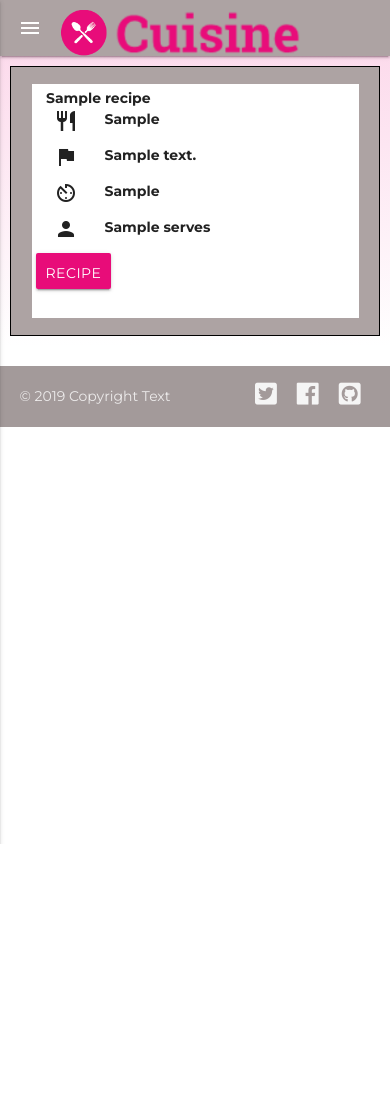
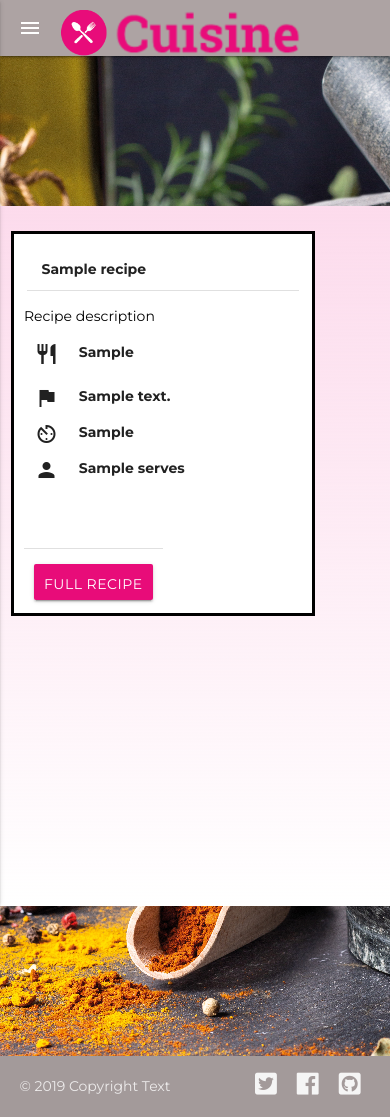
Before and after one commit to Code-Institute-Submissions/Cuisine, a Flask app: page /search_recipes in a window 390 px wide. Before the commit the page ends 844 px from the top, so only its background shows below. Run offline with Flask 2, Linux system fonts and the light colour scheme; a database or web service that is not in the repository returns one stand-in record (values such as "Sample title"); some libraries are stand-ins or nearby versions.

Commit message:
Styled recipe cards
added styling to recipe cards in searchrecipes.html. Includes responsive styling. Also added new parallax photos for searh_recipes and edit_recipes

```diff
--- a/static/css/main.css
+++ b/static/css/main.css
@@ -23,10 +23,12 @@ main {
     background-color: #e80c79;
 }
 
-.btn:hover, .btn-large:hover {
+.btn:hover,
+.btn-large:hover {
     background-color: white;
     color: black;
 }
+
 /* Navbar */
 
 nav {
@@ -52,8 +54,9 @@ nav {
 
 .welcome-message-box {
     background-color: white;
-    height: 400px;
+    height: 362px;
     border: 3px solid black;
+    margin: 25px 0px;
 }
 
 .welcome-message {
@@ -77,6 +80,7 @@ nav {
 
 .card-button {
     padding: 2px 10px;
+    margin: 15px 10px;
 }
 
 .card-button:hover {
@@ -84,7 +88,10 @@ nav {
     color: black;
 }
 
-
+.recipe-card-background-color {
+    background-image: linear-gradient(#eb007924, white);
+    min-height: 700px;
+}
 
 
 
@@ -136,31 +143,35 @@ nav {
 .recipe-buttons {
     margin: 20px 0px 38px 0px;
 }
-/* recipe card (index) */
+
+/* recipe card (search) */
+
+.limit-card-size {
+    max-height: 90%;
+}
+
+.recipe-dropdown-title {
+    color: black;
+}
+
+.recipe-description-stying {
+    color: black;
+    margin: 15px 0px;
+}
+
+.recipe-title {
+    padding: 15px 15px 10px 15px;
+}
 
 .recipe-card {
-    margin: 17px 10px;
+    margin: 25px 0px 10px 0px;
     background-color: white;
-    padding: 4px 4px 9px 4px;
-
-
+    padding: 10px 13px 1px 13px;
+    border: 3px solid black;
+    min-height: 385px;
+    position: relative;
 }
 
-.recipe-card-border {
-    border: 1px solid black;
-    background-color: #ada3a3;
-    height: 75%;
-    margin: 10px 5px 10px 5px;
-    display: inline-block;
-
-
-
-}
-
-.recipe-card-spacing {
-    padding: 0px 10px;
-    background-image: linear-gradient(#eb007924, white);
-}
 
 .recipe {
     font-weight: bold;
@@ -170,6 +181,11 @@ nav {
 
 .recipe-info-card {
     margin: 12px 8px 12px 8px;
+}
+
+.recipe-link {
+    position: absolute;
+    bottom: -22px;
 }
 
 /* add recipe */
@@ -215,18 +231,21 @@ nav {
     margin: 30px 0px;
 }
 
-.input-field input:focus+label, textarea:focus+label {
+.input-field input:focus+label,
+textarea:focus+label {
     color: #e80c79 !important;
 }
 
 
 
-.input-field input:focus, textarea:focus {
+.input-field input:focus,
+textarea:focus {
     border-bottom: 1px solid #e80c79 !important;
     box-shadow: 0 1px 0 0 #e80c79 !important;
 }
 
-.dropdown-content li>a, .dropdown-content li>span {
+.dropdown-content li>a,
+.dropdown-content li>span {
     color: #e80c79;
 }
 
@@ -235,7 +254,7 @@ input[type="range"]::-webkit-slider-thumb {
 }
 
 input[type=range]+.thumb {
-     background-color: #e80c79;
+    background-color: #e80c79;
 }
 
 
@@ -265,6 +284,7 @@ input[type=range]+.thumb {
 .adds-margin {
     margin: 10px 0px;
 }
+
 /* Media queries */
 
 @media only screen and (min-width: 992px) {
@@ -280,3 +300,18 @@ input[type=range]+.thumb {
         padding-left: 0;
     }
 }
+
+@media (min-width: 500px) and (max-width: 600px) {
+    .limit-width {
+        max-width: 50%;
+    }
+}
+
+@media only screen and (min-width: 1232px) {
+    .limit-width {
+        min-width: 31%;
+        max-width: 0%;
+    }
+
+
+}
--- a/templates/base.html
+++ b/templates/base.html
@@ -51,6 +51,18 @@
             <div class="parallax"><img src="{{url_for('static', filename='images/add_recipe.png')}}"></div>
         </div>
 
+        {% elif request.endpoint =='search_recipes' %}
+
+        <div class="parallax-container">
+            <div class="parallax"><img src="{{url_for('static', filename='images/search_recipe.png')}}"></div>
+        </div>
+
+        {% elif request.endpoint =='edit_recipe' %}
+
+        <div class="parallax-container">
+            <div class="parallax"><img src="{{url_for('static', filename='images/edit_recipe.png')}}"></div>
+        </div>
+
         {% else %} {% endif %}
 
         <div class="container-fluid">
@@ -73,6 +85,18 @@
 
         <div class="parallax-container">
             <div class="parallax"><img src="{{url_for('static', filename='images/add_recipe.png')}}"></div>
+        </div>
+
+        {% elif request.endpoint =='search_recipes' %}
+
+        <div class="parallax-container">
+            <div class="parallax"><img src="{{url_for('static', filename='images/search_recipe.png')}}"></div>
+        </div>
+
+        {% elif request.endpoint =='edit_recipe' %}
+
+        <div class="parallax-container">
+            <div class="parallax"><img src="{{url_for('static', filename='images/edit_recipe.png')}}"></div>
         </div>
 
         {% else %} {% endif %}
--- a/templates/editrecipe.html
+++ b/templates/editrecipe.html
@@ -101,9 +101,7 @@
             </div>
         </div>
         <div class="row submit-button">
-            <button class="btn waves-effect waves-light" type="submit" name="action">Add Recipe
-            <i class="material-icons right">add</i>
-            </button>
+            <button class="btn waves-effect waves-light" type="submit" name="action">Submit changes</button>
         </div>
 
     </form>
--- a/templates/index.html
+++ b/templates/index.html
@@ -6,13 +6,13 @@
         <div class="welcome-message">
 
             <h2>Welcome to Cuisine!</h2>
-            <h4>The world's cookbook</h4>
+            <h4>for sharing recipes online</h4>
             <div class="welcome-links">
                 <p>
-                    Click the button below to start searching for recipes
+                    Click below to start searching for recipes
                 </p>
                 <a class="waves-effect waves-light btn" href="{{url_for('search_recipes')}}">Search</a>
-                <p> Or start adding your own by clicking the button below
+                <p> Or start adding your own by clicking below
                 </p>
                 <a class="waves-effect waves-light btn" href="{{url_for('add_recipe')}}">Add</a>
             </div>
--- a/templates/recipe.html
+++ b/templates/recipe.html
@@ -71,12 +71,12 @@
 
     </div>
 
-    <div class=" col s12 m2 l2 right recipe-buttons">
+    <div class=" col s12 m3 l3 right recipe-buttons">
         <a class="waves-effect waves-light btn" href="{{url_for('edit_recipe', recipe_id=recipe._id)}}">Edit</a>
     </div>
 
-    <div class=" col s12 m2 l2 right recipe-buttons">
-        <a class="waves-effect waves-light btn">Print</a>
+    <div class=" col s12 m3 l3 right recipe-buttons">
+        <a class="waves-effect waves-light btn">Print card</a>
     </div>
 </div>
 
--- a/templates/searchrecipes.html
+++ b/templates/searchrecipes.html
@@ -1,17 +1,25 @@
 {% extends 'base.html'%} {% block content %}
 
-<div class="row recipe-card-spacing">
-
+<div class="recipe-card-background-color">
+    <div class="row">
         {% for recipe in recipes %}
 
-    <div class="col s12 m6 l3 recipe-card-border">
-        <div class="row recipe-card">
-
-            <div class="col s12">
+        <div class="col s10 m5 l5 limit-width">
+            <div class="recipe-card">
+                <div class="recipe-title">
                     <p class="recipe">{{recipe.recipe_name.capitalize()}}</p>
                 </div>
+                <div class="divider"></div>
+                <div class="recipe-info-card container">
 
-            <div class="row recipe-info-card">
+                    <div class="row recipe-description-stying">
+                        <a class='dropdown-inner-button recipe-dropdown-title' data-activates='dropdown1'>Recipe description</a>
+                        <ul id='dropdown1' class='dropdown-content'>
+                            <li><a value="{{recipe.recipe_description}}">{{recipe.recipe_description}}</a></li>
+                        </ul>
+                    </div>
+
+                    <div class="row">
                         <div class="col s2">
                             <i class="material-icons category-icon">restaurant</i>
                         </div>
@@ -47,17 +55,17 @@
                             <p class="recipe">{{recipe.serves}}</p>
                         </div>
                     </div>
-            <div class="row">
-                <a href="{{url_for('recipe', recipe_id=recipe._id)}}" class="waves-effect waves-light btn card-button">Recipe</a>
+
+                    <div class="row recipe-link">
+                        <div class="divider"></div>
+                        <a href="{{url_for('recipe', recipe_id=recipe._id)}}" class="waves-effect waves-light btn card-button">Full recipe</a>
                     </div>
                 </div>
             </div>
-
+        </div>
         {% endfor %}
-
     </div>
-
-
+</div>
 {% endblock %}
 
 
```
Also changed, not shown: static/images/edit_recipe.png (added), static/images/search_recipe.png (added). Lines whose indentation alone changed are shown as unchanged.
